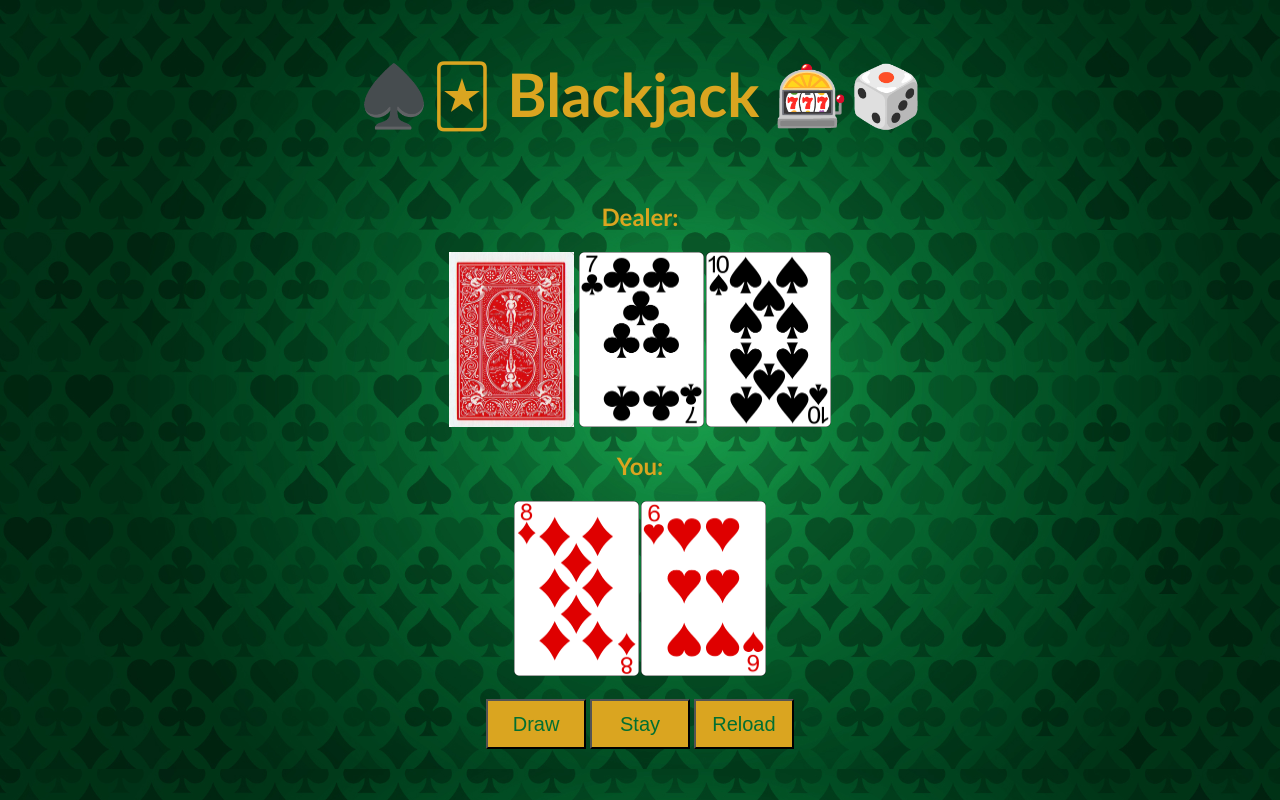
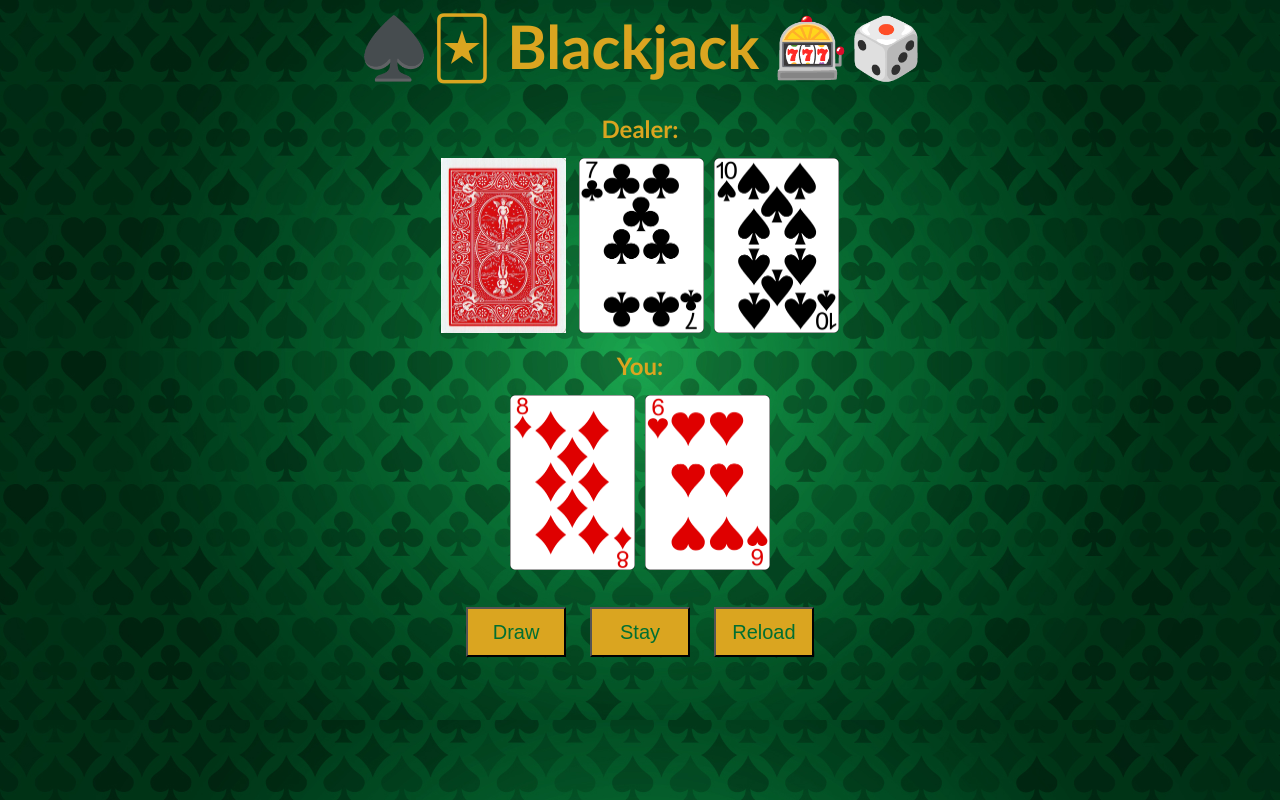
Before and after one commit to LynetteLiu2333/Blackjack-Card-Game, a plain HTML site: page index.html in a window 1280 px wide. Drawn offline with Linux system fonts and the light colour scheme.

Commit message:
Add some minor updates

```diff
--- a/blackjack.css
+++ b/blackjack.css
@@ -1,3 +1,10 @@
+/* CSS reset */
+* {
+    margin: 0;
+    padding: 0;
+    box-sizing: border-box;
+}
+
 body {
     font-family: 'Trebuchet MS', 'Lucida Sans Unicode', 'Lucida Grande', Arial, sans-serif;
     background-image: url("images/background.jpg");
@@ -8,19 +15,25 @@ body {
     color: goldenrod;
 }
 
+h2 {
+    margin: 5px 10px;
+    padding: 5px 10px;
+}
+
 #dealer-cards img {
     height: 175px;
     width: 125px;
-    margin: 1px;
+    margin: 5px;
 }
 
 #your-cards img {
     height: 175px;
     width: 125px;
-    margin: 1px;
+    margin: 5px;
 }
 
 button {
+    margin: 10px;
     color: #016f32;
     background: goldenrod;
     width: 100px;
@@ -29,7 +42,8 @@ button {
 }
 
 .header {
-    padding: 10px;
+    margin: 5px 10px;
+    padding: 5px 10px;
     text-align: center;
     color: goldenrod;
     font-size: 30px;
--- a/blackjack.js
+++ b/blackjack.js
@@ -65,7 +65,8 @@ function dealCard(receiver) {
 
 function hit() {
     if (!canHit) {
-        document.getElementById("results").innerText = "You lost the game! Can't draw a new card! Please restart the game.";
+        document.getElementById("results").innerText =
+            "❗️Can't draw a new card❗️ You've lost the game❗️ 😭 Time for a restart❗️";
         return;
     }
 
--- a/index.html
+++ b/index.html
@@ -11,7 +11,7 @@
         <div class="header">
             <h1>♠️🃏 Blackjack 🎰🎲</h1>
         </div>
-
+        <h2 id="results"></h2>
         <h2>Dealer: <span id="dealer-sum"></span></h2>
         <div id="dealer-cards">
             <img id="hidden" src="./images/cards-images/BACK.png">
@@ -25,7 +25,7 @@
         <button id="stay">Stay</button>
         <!-- <button onclick="resetGame()">Reload</button> -->
         <button id="reset-button">Reload</button>
-        <h2 id="results"></h2>
+
         <script src="blackjack.js"></script>
     </body>
 </html>
```
